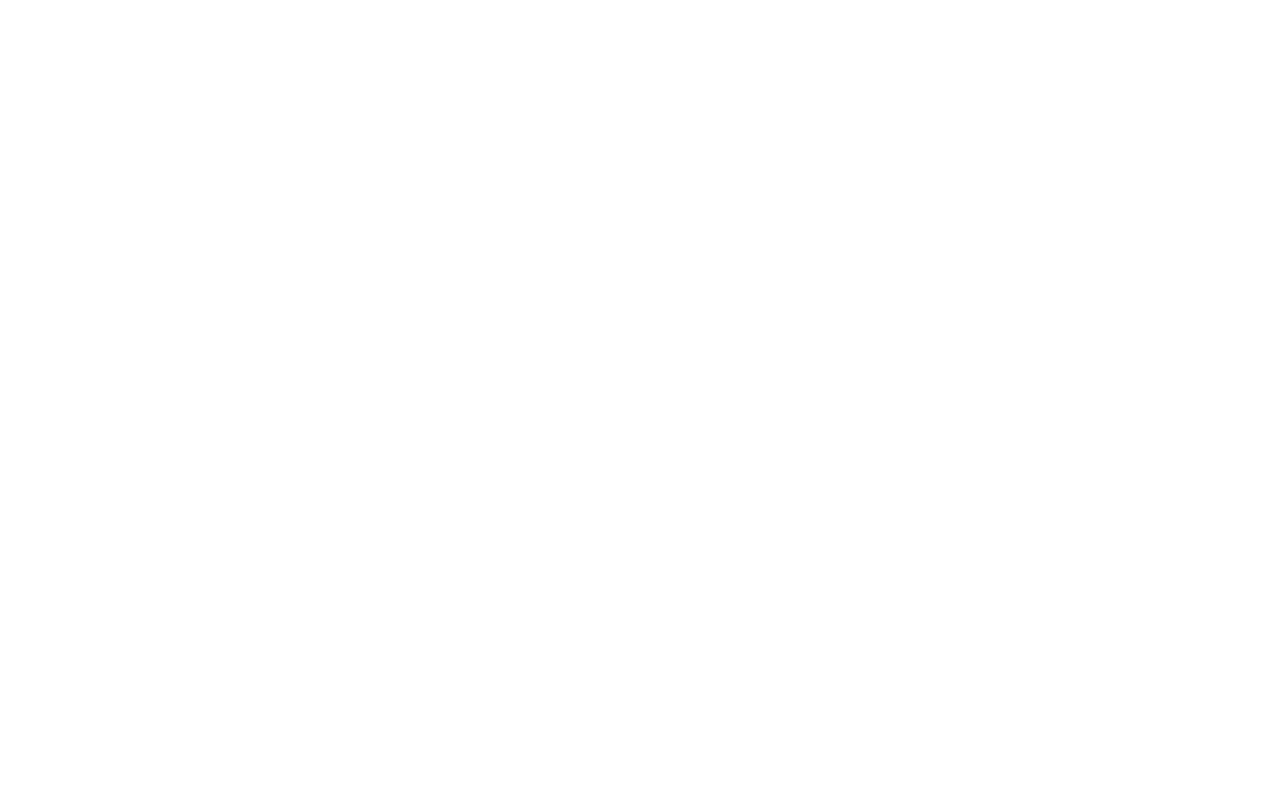
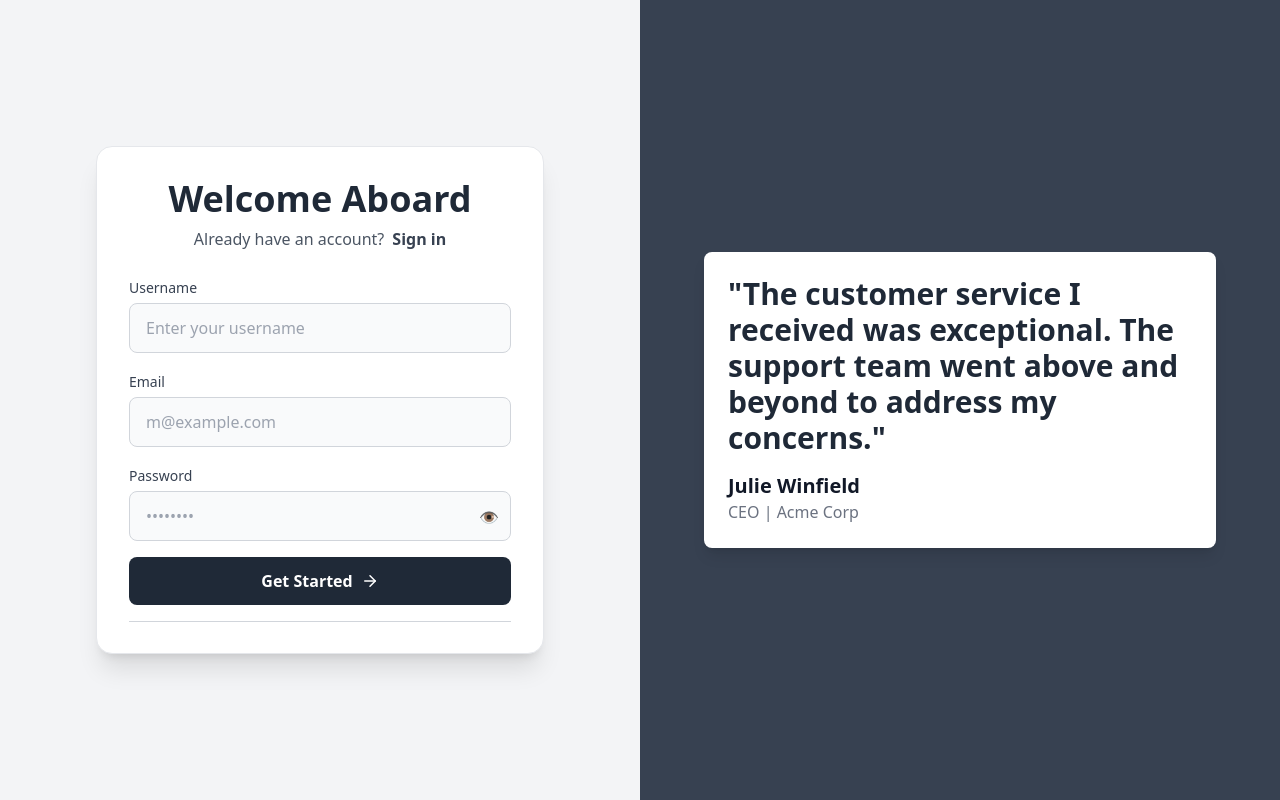
Before and after one commit to loner2403/blog, a React (Vite) app: page / in a window 1280 px wide. Before the commit this address had no page. Built offline with nearby package versions, Linux system fonts and the light colour scheme.

Commit message:
changed app.tsx for routing

```diff
--- a/src/App.tsx
+++ b/src/App.tsx
@@ -7,20 +7,20 @@
 import { Publish } from './pages/Publish'
 import { Profile } from './pages/Profile'
 
-
 function App() {
-
   return (
     <>
       <BrowserRouter>
         <Routes>
+          {/* Add this route for the root path */}
+          <Route path="/" element={<Signup />} />
+
           <Route path="/signup" element={<Signup />} />
           <Route path="/signin" element={<Signin />} />
           <Route path="/blog/:id" element={<Blog />} />
           <Route path="/blogs" element={<Blogs />} />
           <Route path="/publish" element={<Publish />} />
           <Route path="/profile" element={<Profile />} />
-
         </Routes>
       </BrowserRouter>
     </>
```
